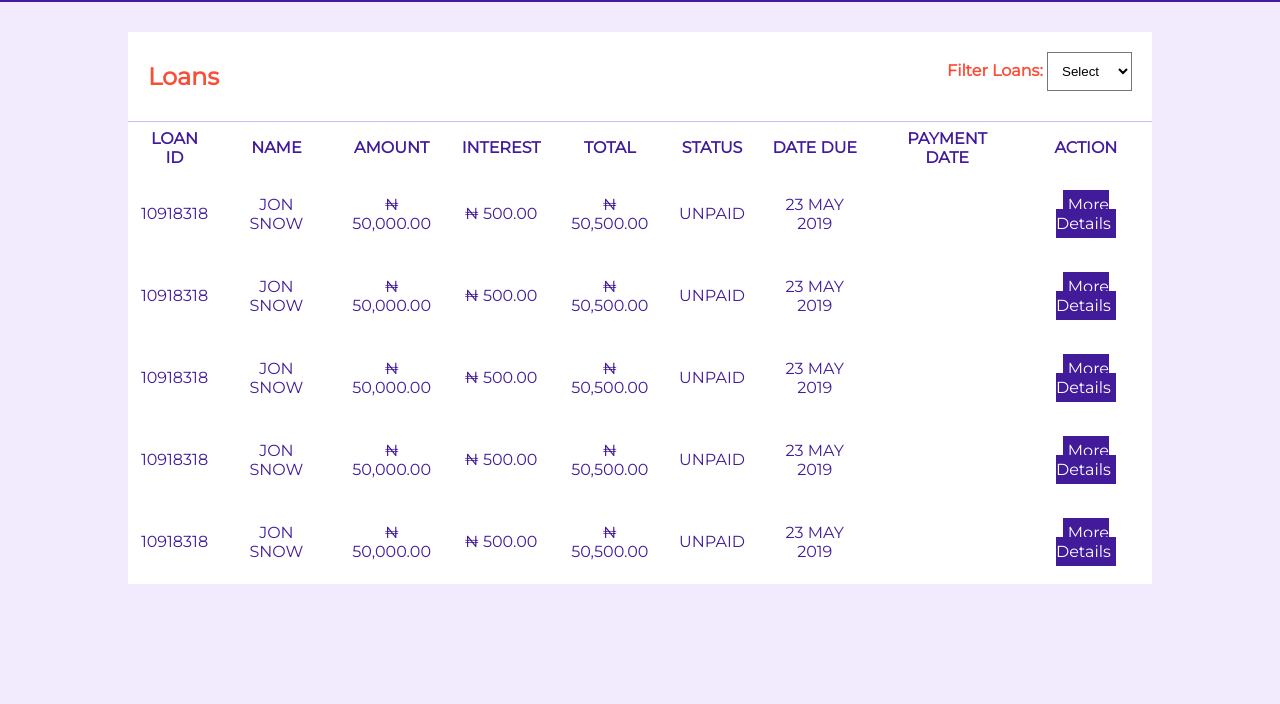
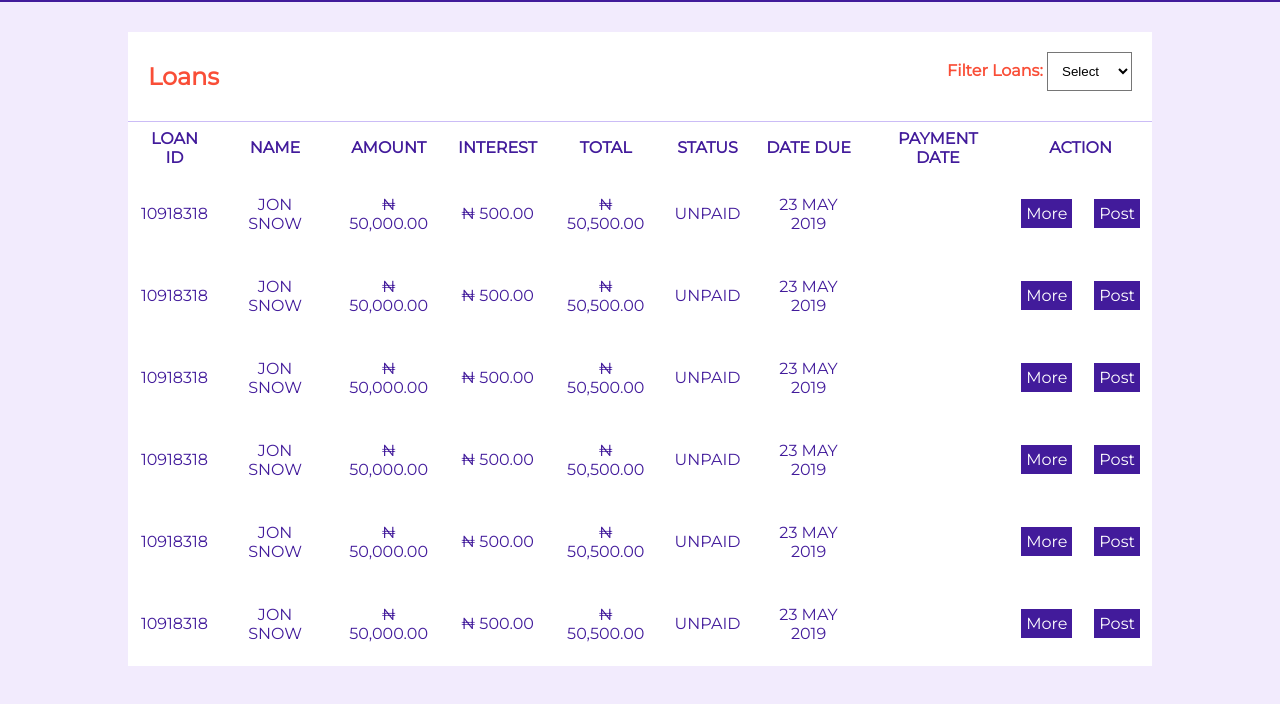
Before and after one commit to Omokay/QuickCredit, a plain HTML site: page UI/admin/html/currentLoans.html in a window 1280 px wide. Shown: the part 58-762 px from the top of the page. Drawn offline with Linux system fonts and the light colour scheme.

Commit message:
[feature #165382689] Update admin page to post repayment transaction

```diff
--- a/UI/admin/css/specific-loan.css
+++ b/UI/admin/css/specific-loan.css
@@ -36,6 +36,7 @@ body{
     box-sizing: border-box;
     background-color: var(--secondary);
     color: var(--background);
+    font-family: 'Montserrat', sans-serif;
 }
 a{
     text-decoration: none;
@@ -201,5 +202,5 @@ button{
 #admin-decline-loan:hover{
     background-color: white;
     color: var(--danger);
-    border:none;
+    border:1px solid var(--danger);
 }
--- a/UI/admin/html/currentLoans.html
+++ b/UI/admin/html/currentLoans.html
@@ -49,7 +49,7 @@
                         <th>STATUS</th>
                         <th>DATE DUE</th>
                         <th>PAYMENT DATE</th>
-                            <th>ACTION</th>
+                        <th colspan="2">ACTION</th>
                     </tr>
                 </thead>
                 <tbody class="all-loans-list">
@@ -80,7 +80,10 @@
                             <p></p>
                         </td>
                         <td>
-                                <a href="../html/specificLoan.html" type="button" class="loan-details">More Details</a>
+                            <a href="../html/specificLoan.html" type="button" class="loan-details">More</a>
+                        </td>
+                        <td>
+                            <a href="#" type="button" class="loan-details">Post</a>
                         </td>
                     </tr>
 
@@ -110,9 +113,13 @@
                             <p></p>
                         </td>
                         <td>
-                                <a href="../html/specificLoan.html" type="button" class="loan-details">More Details</a>
+                            <a href="../html/specificLoan.html" type="button" class="loan-details">More</a>
+                        </td>
+                        <td>
+                            <a href="#" type="button" class="loan-details">Post</a>
                         </td>
                     </tr>
+
                     <tr class="loans-listitem">
                         <td>
                             <p>10918318</p>
@@ -139,9 +146,13 @@
                             <p></p>
                         </td>
                         <td>
-                                <a href="../html/specificLoan.html" type="button" class="loan-details">More Details</a>
+                            <a href="../html/specificLoan.html" type="button" class="loan-details">More</a>
+                        </td>
+                        <td>
+                            <a href="#" type="button" class="loan-details">Post</a>
                         </td>
                     </tr>
+
                     <tr class="loans-listitem">
                         <td>
                             <p>10918318</p>
@@ -168,9 +179,13 @@
                             <p></p>
                         </td>
                         <td>
-                                <a href="../html/specificLoan.html" type="button" class="loan-details">More Details</a>
+                            <a href="../html/specificLoan.html" type="button" class="loan-details">More</a>
+                        </td>
+                        <td>
+                            <a href="#" type="button" class="loan-details">Post</a>
                         </td>
                     </tr>
+
                     <tr class="loans-listitem">
                         <td>
                             <p>10918318</p>
@@ -197,9 +212,47 @@
                             <p></p>
                         </td>
                         <td>
-                                <a href="../html/specificLoan.html" type="button" class="loan-details">More Details</a>
+                            <a href="../html/specificLoan.html" type="button" class="loan-details">More</a>
+                        </td>
+                        <td>
+                            <a href="#" type="button" class="loan-details">Post</a>
                         </td>
                     </tr>
+
+                    <tr class="loans-listitem">
+                        <td>
+                            <p>10918318</p>
+                        </td>
+                        <td>
+                            <p>JON SNOW</p>
+                        </td>
+                        <td>
+                            <p>&#8358; 50,000.00</p>
+                        </td>
+                        <td>
+                            <p>&#8358; 500.00</p>
+                        </td>
+                        <td>
+                            <p>&#8358; 50,500.00</p>
+                        </td>
+                        <td>
+                            <p>UNPAID</p>
+                        </td>
+                        <td>
+                            <p>23 MAY 2019</p>
+                        </td>
+                        <td>
+                            <p></p>
+                        </td>
+                        <td>
+                            <a href="../html/specificLoan.html" type="button" class="loan-details">More</a>
+                        </td>
+                        <td>
+                            <a href="#" type="button" class="loan-details">Post</a>
+                        </td>
+                    </tr>
+
+
                 </tbody>
             </table>
         </div>
```
Lines whose indentation alone changed are shown as unchanged.
